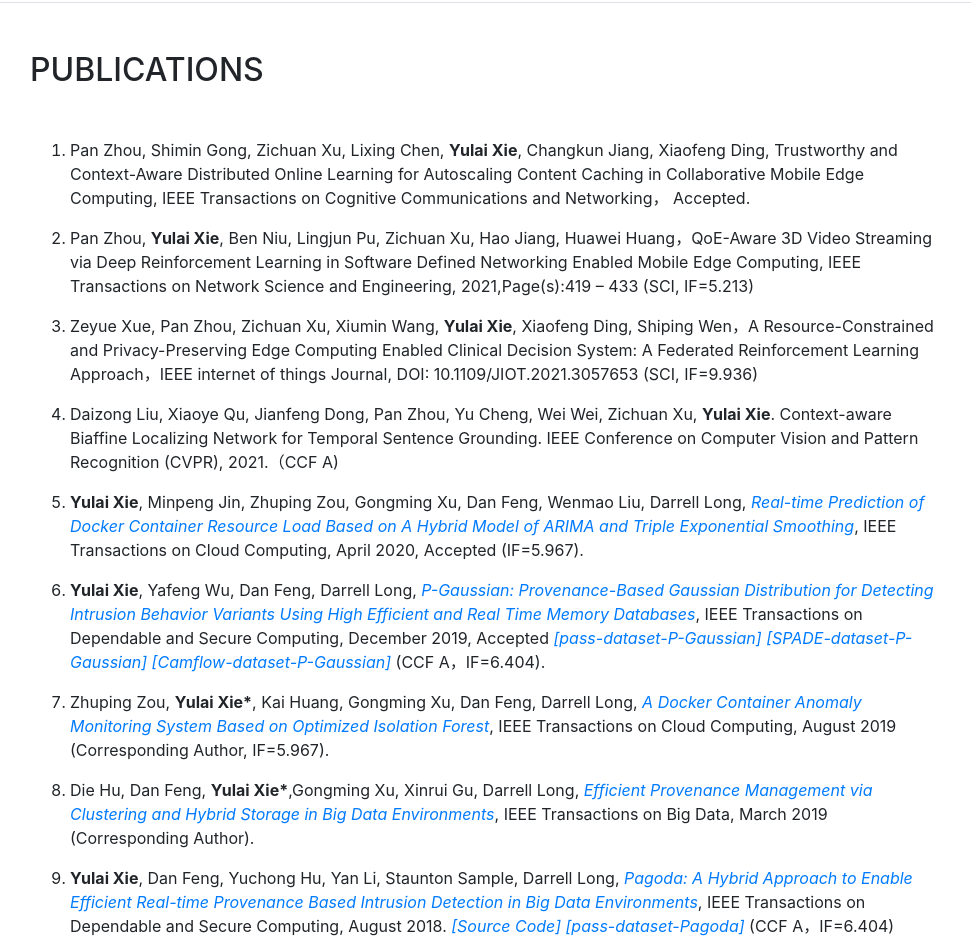
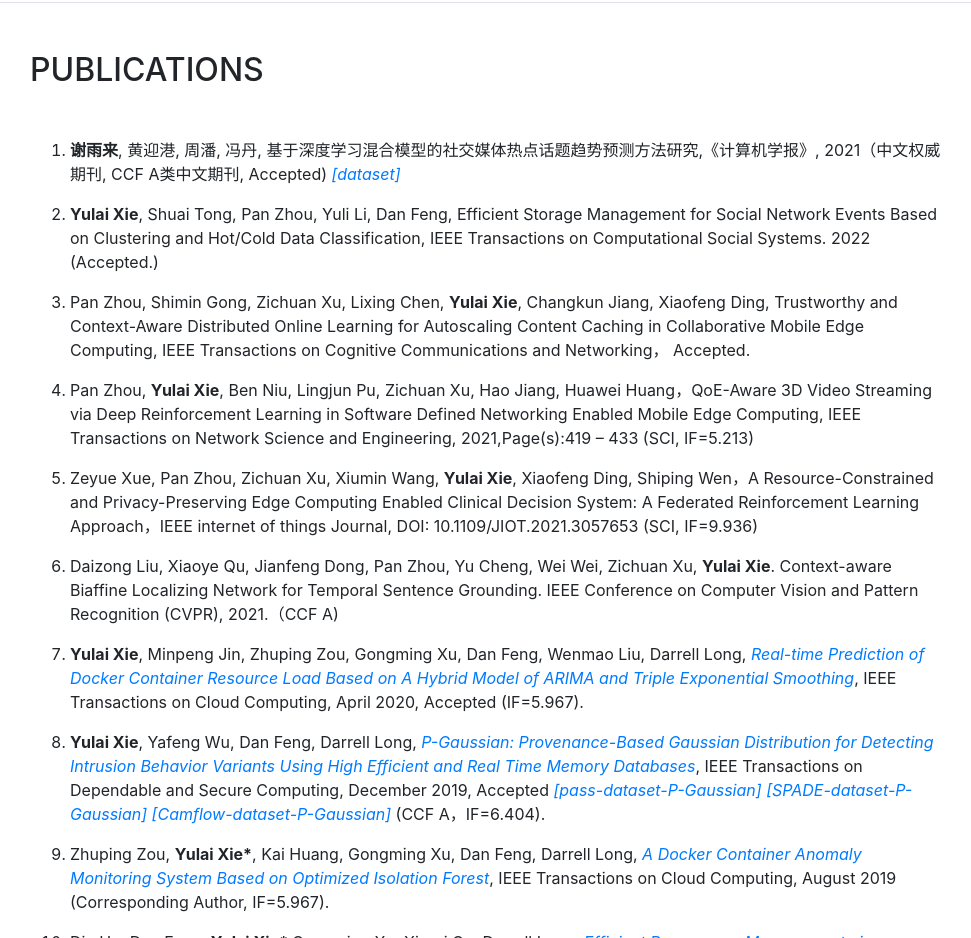
Before and after one commit to yulaixie/yulaixie.github.io, a website with bundled scripts: page index.html in a window 1280 px wide. Shown: the part 2180-3118 px from the top of the page, without its empty margins (290-1261 px from the left). Built offline with nearby package versions, Linux system fonts and the light colour scheme; files whose address does not match are found by name; a web font is replaced by a local one.

Commit message:
Update index.html

```diff
--- a/index.html
+++ b/index.html
@@ -203,6 +203,15 @@
             <div class="resume-item d-flex flex-column flex-md-row mb-5">
               <div class="resume-content mr-auto">
                <ol>
+	       <li>
+                    <p><strong>谢雨来</strong>, 黄迎港, 周潘, 冯丹, 基于深度学习混合模型的社交媒体热点话题趋势预测方法研究,《计算机学报》, 2021（中文权威期刊, CCF A类中文期刊, Accepted) <a href="https://github.com/yulaixie/yulaixie.github.io/tree/master/datasets/weibodata"><em> [dataset]</em></a> </p>
+                </li>
+
+
+                <li>
+                    <p><strong>Yulai Xie</strong>, Shuai Tong, Pan Zhou, Yuli Li, Dan Feng, Efficient Storage Management for Social Network Events Based on Clustering and Hot/Cold Data Classification, IEEE Transactions on Computational Social Systems. 2022 (Accepted.)  </p>
+                </li>
+
 
 
                  <li>
```
